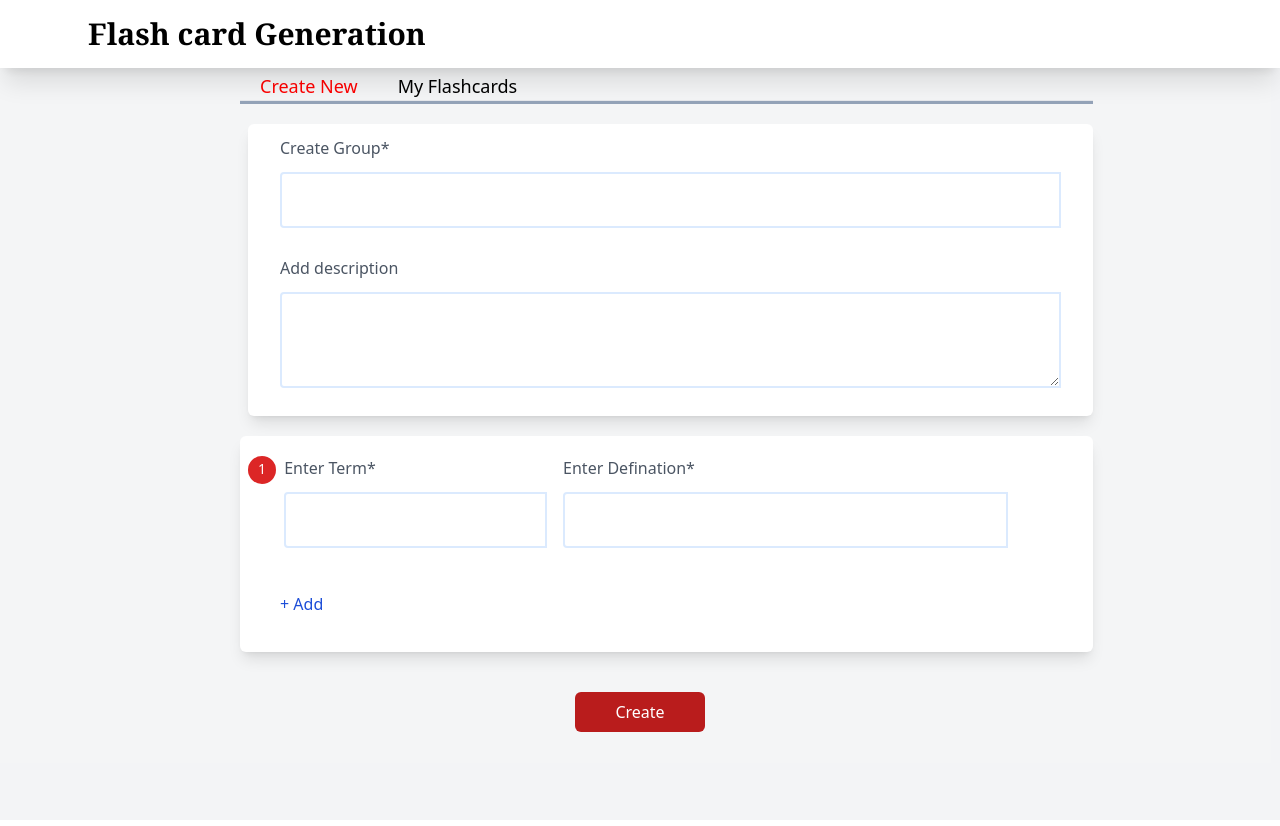
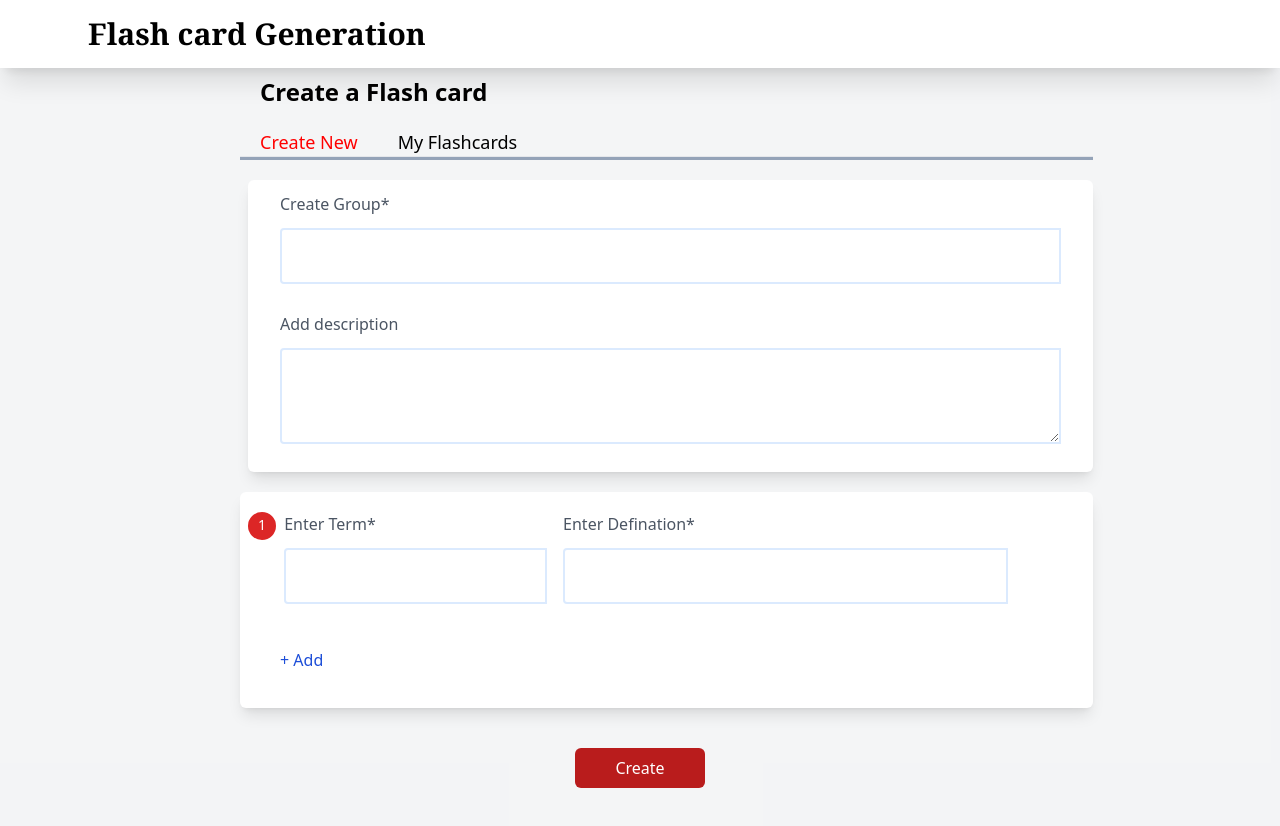
Before and after one commit to dreamboyguru/flashcard, a React (Create React App) app: page / in a window 1280 px wide. Shown: the top 826 px of the page. Built offline with nearby package versions, Linux system fonts and the light colour scheme.

Commit message:
Update Tabs.js

```diff
--- a/src/components/navbar/Tabs.js
+++ b/src/components/navbar/Tabs.js
@@ -8,7 +8,7 @@ function Tabs() {
     const [active, setactive] = useState('newCard')     // State to manage the active tab
 
     return (
-      <div className='xl:w-2/3 xl:ml-60 lg:w3/4 lg:ml-24 md:w-4/5 md:ml-20 sm:w-full ml-5' data-testid='tabs'>
+      <div className='xl:w-2/3 xl:ml-60 lg:w3/4 lg:ml-24 md:w-4/5 md:ml-20 sm:w-full ml-5 pt-14 max-md:pt-7' data-testid='tabs'>
 
         {/* Heading for the tab section */}
         <h1 className='text-2xl p-5' data-testid='CreateFlashCard'> <b>Create a Flash card </b></h1>
```
